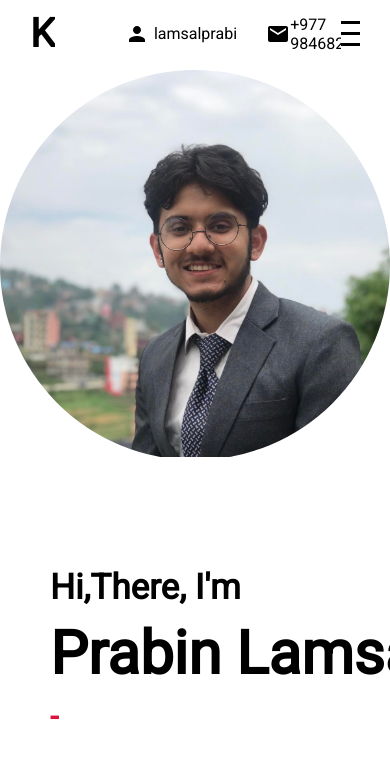
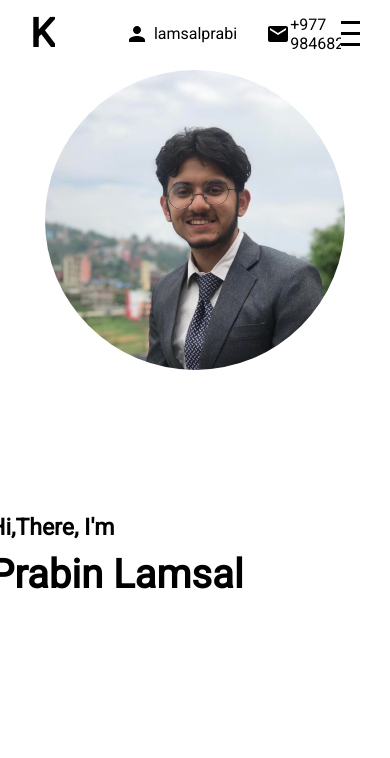
Before and after one commit to prabinlamsal19/React-Portfolio-Site, a React (Create React App) app: page / in a window 390 px wide. Shown: the top 758 px of the page. Built offline with nearby package versions, Linux system fonts and the light colour scheme.

Commit message:
chore: responsiveness code push

```diff
--- a/src/components/intro/intro.scss
+++ b/src/components/intro/intro.scss
@@ -66,7 +66,7 @@
 
         }
 
-        a {
+        neo a {
             position: absolute;
             bottom: 10px;
             left: 40%;
@@ -103,3 +103,47 @@
         }
     }
 }
+
+@media (max-width: 442px) {
+
+    /* Change font size and padding for smaller screens */
+    .intro {
+
+        .left .imgContainer {
+            width: 300px;
+            height: 300px;
+            justify-content: space-between;
+            background-color: black;
+        }
+
+        .right .wrapper {
+            width: 100%;
+            height: 60%;
+            padding-left: 50px;
+            display: flex;
+            flex-direction: column;
+            justify-content: center;
+
+            h1 {
+                font-size: 40px;
+                margin: 10px 0;
+
+            }
+
+            h2 {
+                font-size: 23px;
+            }
+
+            h3 {
+                font-size: 20px;
+                color: crimson;
+
+                span {
+                    font-size: inherit;
+                    color: crimson;
+                }
+            }
+        }
+    }
+
+}
--- a/src/components/portfolio/Portfolio.jsx
+++ b/src/components/portfolio/Portfolio.jsx
@@ -1,41 +1,41 @@
 import "./portfolio.scss"
-import {useState,useEffect} from "react";
+import { useState, useEffect } from "react";
 import { Component } from 'react';
 import PortfolioList from "../portfolioList/PortfolioList";
-import { featuredPortfolio,webPortfolio, mobilePortfolio , designPortfolio , contentPortfolio } from "../../data";
+import { featuredPortfolio, webPortfolio, mobilePortfolio, designPortfolio, contentPortfolio } from "../../data";
 
 export default function Portfolio() {
 
-    const[selected,setSelected]=useState("featured");
-    const[data,setdata]=useState([]);
+    const [selected, setSelected] = useState("featured");
+    const [data, setdata] = useState([]);
 
-    const list= [
+    const list = [
         {
             id: "featured",
-        title:"Machine Learning",
+            title: "Machine Learning",
         },
         {
             id: "web",
-            title:"Webapps",
+            title: "Webapps",
         },
         {
             id: "mobile",
-            title:"Flutter",
+            title: "Flutter",
         },
         {
             id: "design",
-            title:"Design",
+            title: "Design",
         },
         {
             id: "content",
-            title:"Content",
+            title: "Content",
         },
 
 
     ]
     useEffect(
-        ()=>{
-            switch(selected){
+        () => {
+            switch (selected) {
                 case "featured":
                     setdata(featuredPortfolio);
                     break;
@@ -48,19 +48,16 @@ export default function Portfolio() {
                 case "design":
                     setdata(designPortfolio);
                     break;
-                case "content":
-                    setdata(contentPortfolio);
-                    break;
                 default:
                     setdata(mobilePortfolio);
             }
-        },[selected]                 //whenever "selected" is changed, useEffect is called
+        }, [selected]                 //whenever "selected" is changed, useEffect is called
     )
     return (
         <div className="portfolio" id="portfolio">
             <h1>Portfolio</h1>
             <ul>
-               {list.map(item=>(
+                {list.map(item => (
                     <PortfolioList title={item.title}
                         active={selected === item.id}
                         setSelected={setSelected}
@@ -69,16 +66,12 @@ export default function Portfolio() {
                 ))}
             </ul>
             <div className="container">
-                {data.map(d=>(
-
-
+                {data.map(d => (
                     <div className="item">
                         <img src={d.img} alt="" />
                         <h3>{d.title}</h3>
-
                     </div>
                 ))}
-
             </div>
 
         </div>
--- a/src/components/portfolio/portfolio.scss
+++ b/src/components/portfolio/portfolio.scss
@@ -1,72 +1,109 @@
-.portfolio{
+.portfolio {
     background-color: white;
     display: flex;
     flex-direction: column;
     align-items: center;
 
-    h1{
+    h1 {
         font-size: 50px;
+        overflow: hidden;
     }
-    ul{
-        margin: 10px;
-        padding:0;
+
+    ul {
+        margin: 50px;
+        padding: 0;
         list-style: none;
         display: flex;
-        li{
+
+        li {
             font-size: 14px;
-            margin-right: 50px;
+            margin-right: 10px;
             padding: 7px;
             border-radius: 10px;
             cursor: pointer;
+            overflow: hidden;
 
-            &.active{
+            &.active {
                 background-color: black;
-                color:white;
+                color: white;
             }
         }
     }
-    .container{
+
+    .container {
         width: 70%;
         display: flex;
+        height: auto;
         align-items: center;
         justify-content: center;
         flex-wrap: wrap;
+        background-color: white;
 
-        .item{
+        .item {
             width: 220px;
             height: 150px;
             border-radius: 20px;
             border: 1px solid lightgrey;
             margin: 10px 20px;
-            align-items:center;
+            align-items: center;
             justify-content: center;
-            color:white;
+            color: white;
             position: relative;
             transition: all .5s ease;
-            // overflow:hidden;
+            overflow: hidden;
             display: flex;
 
-            img{
+            img {
                 position: absolute;
                 width: 100%;
                 height: 100%;
                 object-fit: cover;
                 z-index: 1;
 
-            h3{
+                h3 {
                     font-size: 20px;
                     color: white;
                     z-index: 0;
                 }
             }
-        &:hover{
+
+            &:hover {
                 background-color: black;
-            img{
+
+                img {
                     opacity: 0.3;
                     z-index: 0;
-            } }
+                }
+            }
 
 
         }
     }
 }
+
+@media(max-width: 748px) {
+    .portfolio {
+
+        h1 {
+            font-size: 40px;
+        }
+
+        ul {
+            margin: 8px;
+
+            li {
+                margin-right: 8px;
+            }
+        }
+
+        .container {
+            width: 99%;
+
+            .item {
+                width: 200px;
+                height: 120px;
+            }
+        }
+    }
+
+}
--- a/src/components/testimonials/testimonials.scss
+++ b/src/components/testimonials/testimonials.scss
@@ -1,21 +1,22 @@
-.testimonials{
+.testimonials {
     background-color: whitesmoke;
     display: flex;
     align-items: center;
     flex-direction: column;
 
-    h1{
+    h1 {
         font-size: 50px;
         margin-top: 20px;
     }
-    .container{
+
+    .container {
         width: 100%;
         height: 80%;
         display: flex;
         align-items: center;
         justify-content: center;
 
-        .card{
+        .card {
             width: 250px;
             height: 70%;
             border-radius: 10px;
@@ -26,27 +27,31 @@
             padding: 20px;
             transition: all 1s ease;
 
-            &.featured{
+            &.featured {
                 width: 300px;
                 height: 75%;
-                margin:0 30px;
+                margin: 0 30px;
             }
 
-            &:hover{
+            &:hover {
                 transform: scale(1.1)
             }
 
-            .top{
+            .top {
                 display: flex;
                 align-items: center;
                 justify-content: center;
+                background-color: black;
 
-                img{
-                    &.left,&.right{
+                img {
+
+                    &.left,
+                    &.right {
                         height: 25px;
 
                     }
-                    &.user{
+
+                    &.user {
                         height: 60px;
                         width: 60px;
                         border-radius: 60%;
@@ -56,25 +61,48 @@
                 }
 
             }
-            .center{
+
+            .center {
                 padding: 10px;
                 background-color: rgb(237, 232, 233);
                 border-radius: 10px;
             }
-            .bottom{
+
+            .bottom {
                 display: flex;
                 align-items: center;
                 flex-direction: column;
                 justify-content: center;
 
-                h3{
+                h3 {
                     margin-bottom: 5px;
 
                 }
-                h4{
+
+                h4 {
                     color: gray;
                 }
             }
         }
     }
 }
+
+@media(max-width: 748px) {
+    .testimonials .container .card {
+        height: 45%;
+
+        &.featured {
+            height: 48%;
+        }
+    }
+}
+
+@media(max-width: 650px) {
+    .testimonials .container .card {
+        height: 45%;
+
+        &.featured {
+            height: 48%;
+        }
+    }
+}
```
Lines whose indentation alone changed are shown as unchanged.
